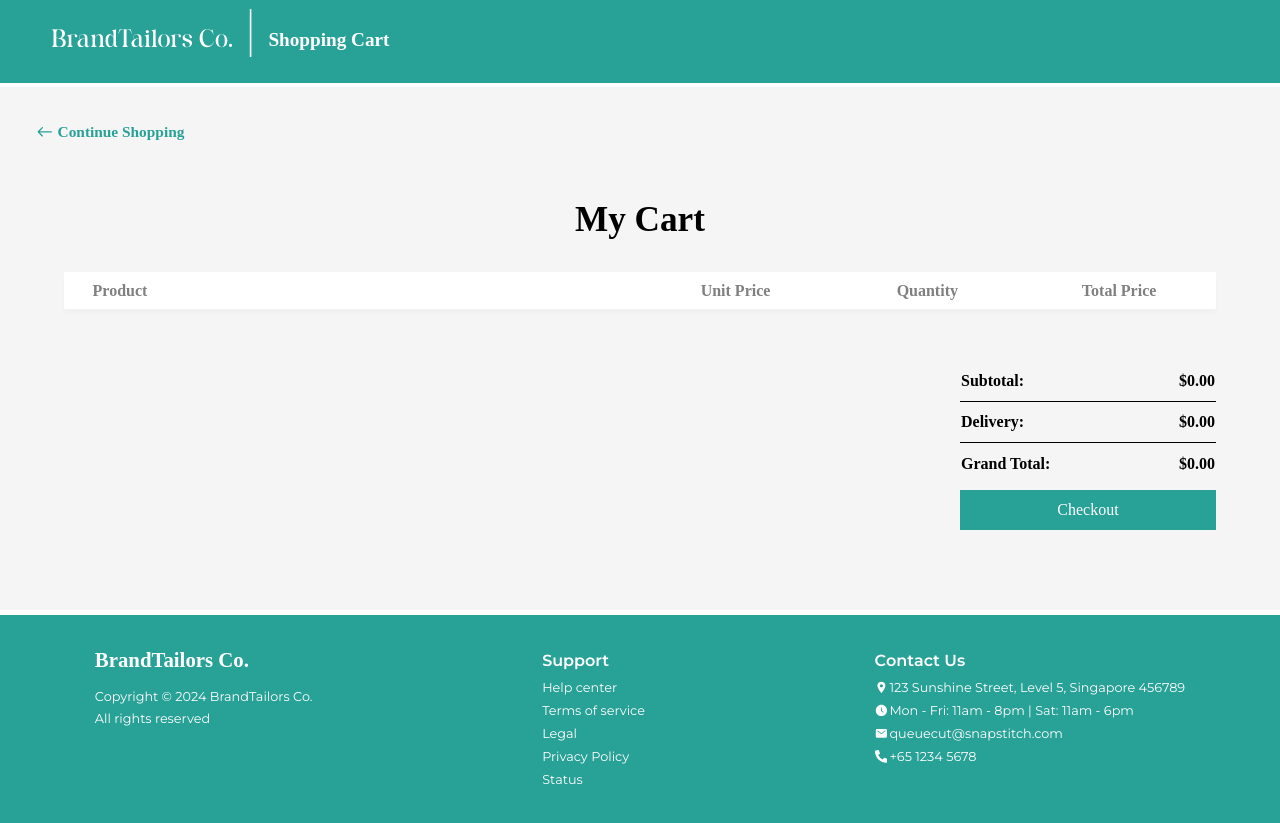
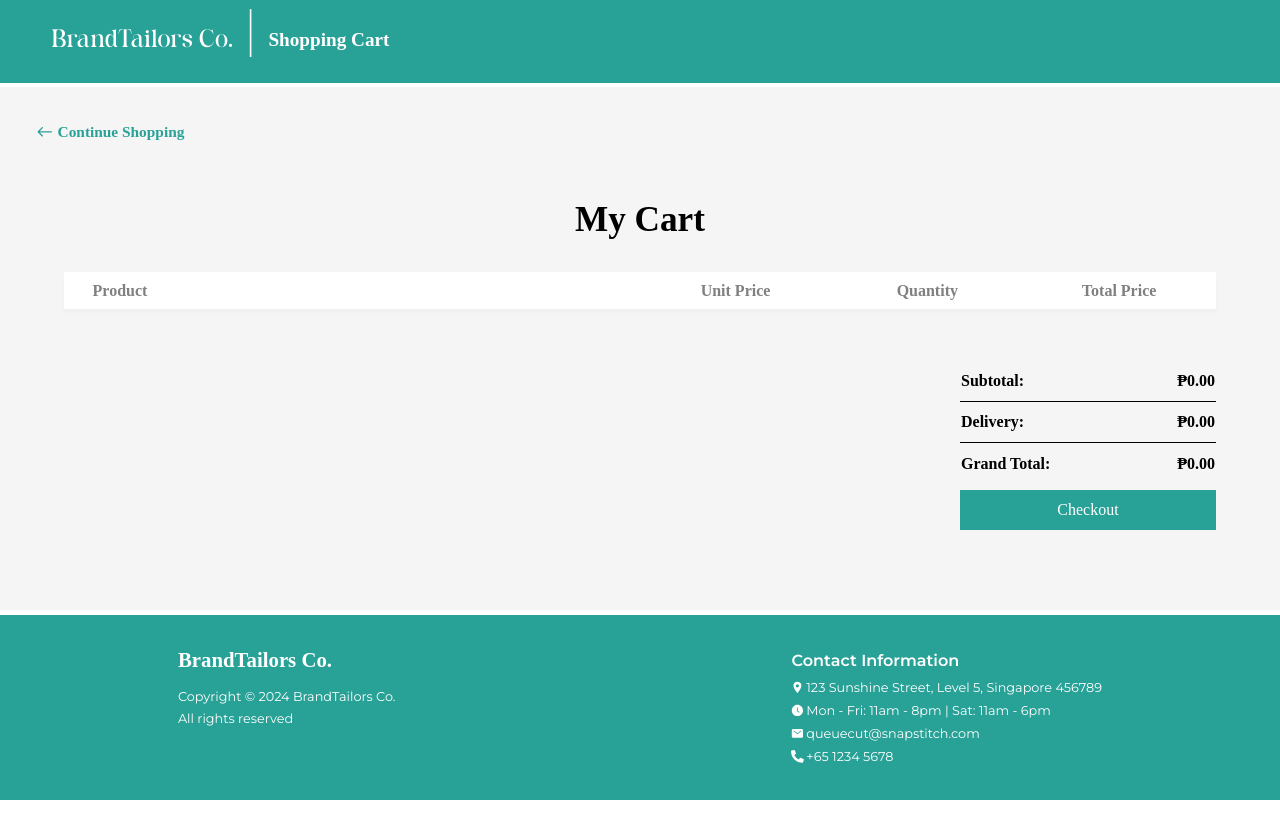
Before and after one commit to DediSepteo/WebApp-Tailor, a React (Create React App) app in the folder cha-project/: page /shoppingcart in a window 1280 px wide. After the commit the page ends 800 px from the top, so only its background shows below. Built offline with nearby package versions, Linux system fonts and the light colour scheme; a web font is replaced by a local one.

Commit message:
Minor content change

```diff
--- a/cha-project/src/components/Footer.js
+++ b/cha-project/src/components/Footer.js
@@ -21,7 +21,7 @@ const Footer = ({ isContentShort }) => {
                     </div>
                 </div>
             </div>
-            <div className={styles.support}>
+            {/* <div className={styles.support}>
                 <ul>
                     <li className={styles.listHeader}>Support</li>
                     <li>Help center</li>
@@ -30,10 +30,10 @@ const Footer = ({ isContentShort }) => {
                     <li>Privacy Policy</li>
                     <li>Status</li>
                 </ul>
-            </div>
+            </div> */}
             <div className={styles.contact}>
                 <ul>
-                    <li className={styles.listHeader}>Contact Us</li>
+                    <li className={styles.listHeader}>Contact Information</li>
                     <li><IoLocationSharp className={styles.icons} />123 Sunshine Street, Level 5, Singapore 456789</li>
                     <li><AiFillClockCircle className={styles.icons} />Mon - Fri: 11am - 8pm | Sat: 11am - 6pm</li>
                     <li><IoMail className={styles.icons} />queuecut@snapstitch.com</li>
--- a/cha-project/src/pages/Home.js
+++ b/cha-project/src/pages/Home.js
@@ -71,14 +71,14 @@ export const Home = () => {
             </div>
             <div className={styles.booking}>
                 <pre className={styles.bookHead}>
-                    Book a consultation with us for your{"\n"}tailoring needs
+                    Contact us to enquire about your{"\n"}tailoring needs
                 </pre>
                 <pre className={styles.bookDesc}>
                     We are more than happy to assist and share with you our{"\n"}garments and the people behind them.
                 </pre>
-                <button className={styles.bookingButton}>
-                    Book Now
-                </button>
+                <Link to="/Contact" className={styles.bookingButton}>
+                    Contact Us
+                </Link> {/*link to corporate shop for the time being*/}
             </div>
             <div className={styles.fabrication}>
                 <p className={styles.fabHead}>Fabrication For You</p>
--- a/cha-project/src/pages/ShoppingCart.js
+++ b/cha-project/src/pages/ShoppingCart.js
@@ -85,7 +85,6 @@ export const ShoppingCart = () => {
             const decodedToken = jwtDecode(token);
             const org_id = decodedToken.org_id;
             const source = decodedToken.source
-            console.log(quantities)
             quantities.forEach((quantity, index) => {
                 cart[index].qty = quantity
             })
@@ -354,7 +353,7 @@ export const ShoppingCart = () => {
                                             </div>
                                         </div>
                                     </td>
-                                    <td className={styles.regRow}>{`$${item.price.toFixed(2)}`}</td>
+                                    <td className={styles.regRow}>{`₱${item.price.toFixed(2)}`}</td>
                                     <td className={styles.regRow}>
                                         <div className={styles.quantityContainer}>
                                             <div className={styles.quantityBox}
@@ -389,7 +388,7 @@ export const ShoppingCart = () => {
                                         </div>
                                     </td>
                                     <td className={styles.regRow}>
-                                        {`$${(item.price * quantities[index]).toFixed(2)}`}
+                                        {`₱${(item.price * quantities[index]).toFixed(2)}`}
                                     </td>
                                     <td className={styles.iconWrapper}>
                                         <IoClose className={styles.closeIcon} onClick={() => handleRemoveItem(index)} />
@@ -403,15 +402,15 @@ export const ShoppingCart = () => {
                     <table className={styles.totalSum}>
                         <tr>
                             <td>Subtotal:</td>
-                            <td>{`$${subtotal.toFixed(2)}`}</td>
+                            <td>{`₱${subtotal.toFixed(2)}`}</td>
                         </tr>
                         <tr>
                             <td>Delivery:</td>
-                            <td>{`$${deliveryCharge.toFixed(2)}`}</td>
+                            <td>{`₱${deliveryCharge.toFixed(2)}`}</td>
                         </tr>
                         <tr>
                             <td>Grand Total:</td>
-                            <td>{`$${grandTotal.toFixed(2)}`}</td>
+                            <td>{`₱${grandTotal.toFixed(2)}`}</td>
                         </tr>
                     </table>
                     <button className={styles.checkoutBtn} onClick={handleCheckout}>Checkout</button>
--- a/cha-project/src/pages/login.js
+++ b/cha-project/src/pages/login.js
@@ -37,9 +37,6 @@ export const Login = () => {
             const data = await response.json();
             console.log(data)
             sessionStorage.setItem('token', data.token) || localStorage.setItem('token', data.token); // Save the token in session
-
-            // Store password length in localStorage
-            localStorage.setItem('passwordLength', inputs.password.length);
 
             navigate('/Home'); // Redirect to Home page
         } catch (error) {
@@ -111,11 +108,11 @@ export const Login = () => {
                         </Link>
                     </div>
                     <button className={styles.submitButton} type="submit">Sign In</button>
-                    <div className={styles.separator}>or</div>
+                    {/* <div className={styles.separator}>or</div>
                     <button className={styles.googleButton}>
                         <FcGoogle className={styles.googleIcon} />
                         Sign In With Google
-                    </button>
+                    </button> */}
                     <p style={{ fontFamily: 'Montserrat-Regular' }}>
                         Don't have an account?
                         <Link to="/register" className={styles.anchor} style={{ marginLeft: '4px', fontWeight: 'bold' }}>Sign Up</Link>
--- a/cha-project/src/styles/Home.module.css
+++ b/cha-project/src/styles/Home.module.css
@@ -122,6 +122,7 @@
     width: fit-content;
     border: none;
     white-space: nowrap;
+    text-decoration: none;
 }
 
 .fabrication {
```
